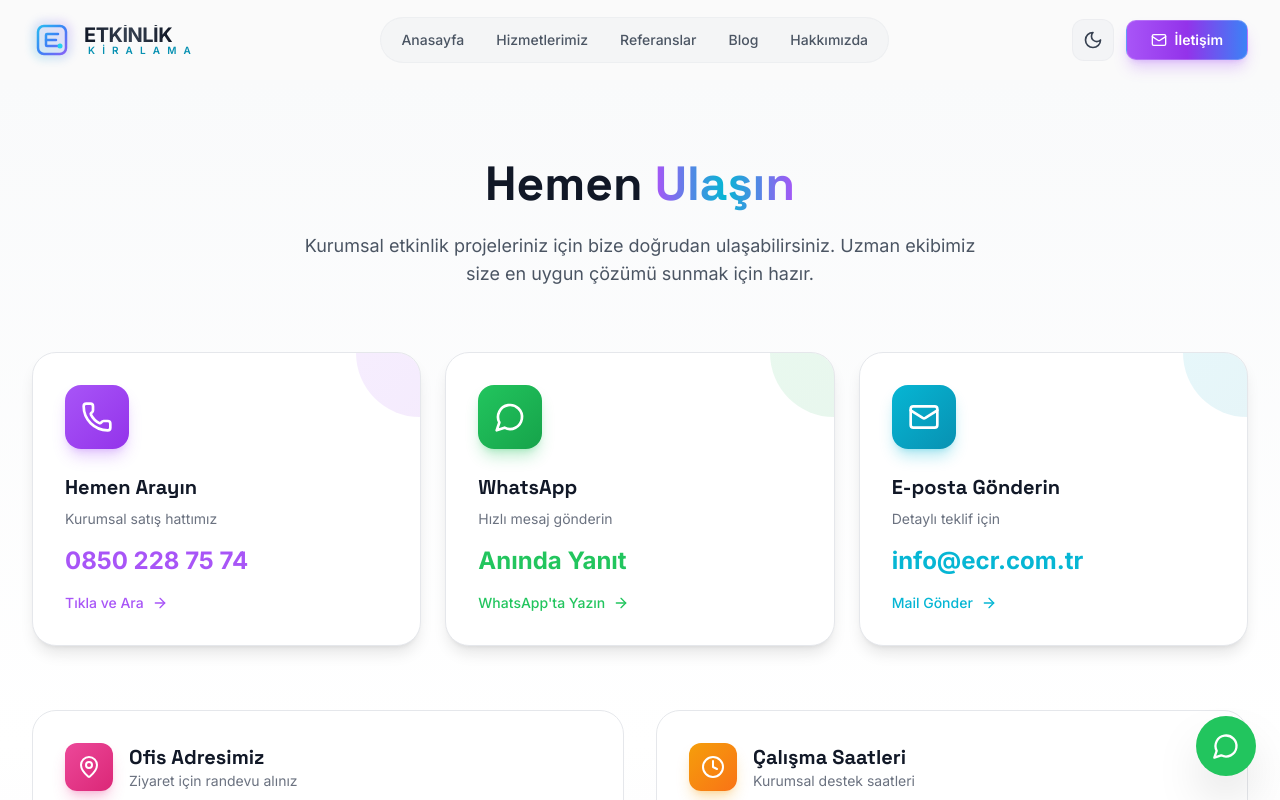
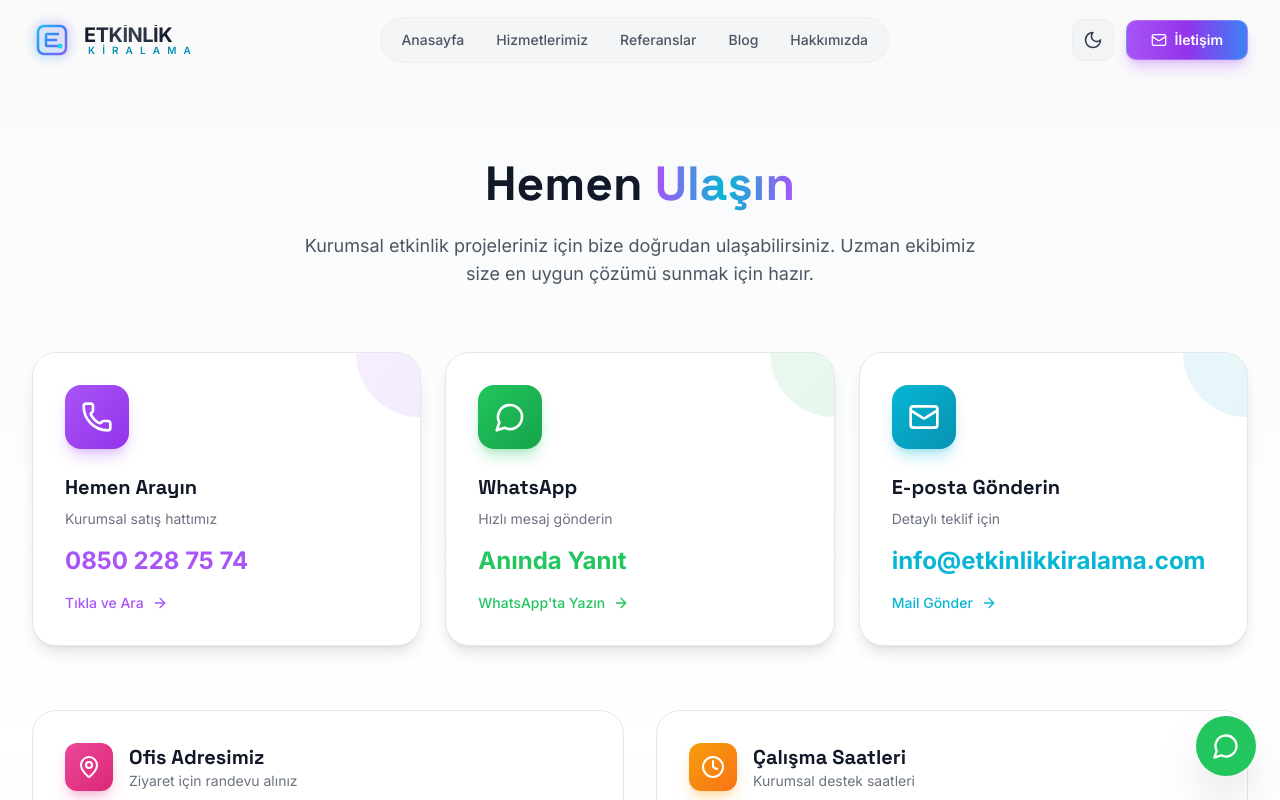
Before and after one commit to ECR-Bilgisayar/etkinlik-kiralama, a React (Vite) app: page /iletisim in a window 1280 px wide. Shown: the top 800 px of the page. Built offline with nearby package versions, Linux system fonts and the light colour scheme.

Commit message:
hakkımızda yazısı

```diff
--- a/src/pages/ContactPage.jsx
+++ b/src/pages/ContactPage.jsx
@@ -34,7 +34,7 @@ const ContactPage = () => {
       icon: Mail,
       title: 'E-posta Gönderin',
       subtitle: 'Detaylı teklif için',
-      value: 'info@ecr.com.tr',
+      value: 'info@etkinlikkiralama.com',
       linkText: 'Mail Gönder',
       href: 'mailto:info@ecr.com.tr?subject=Etkinlik%20Hizmeti%20Talebi',
       gradient: 'from-cyan-500 to-cyan-600',
--- a/src/pages/HomePage.jsx
+++ b/src/pages/HomePage.jsx
@@ -225,7 +225,7 @@ const HomePage = () => {
                 Hakkımızda
               </h2>
               <p className="text-lg text-gray-700 dark:text-gray-300 mb-6 leading-relaxed">
-                Dinamik kadromuz, her türlü etkinlikte müşteri taleplerine hızlıca yanıt verebilmek ve teknolojik altyapıyı sorunsuz bir şekilde sağlamak için sürekli olarak yenilikçi çözümler sunmaktadır.
+                ECR Etkinlik Bilgisayar olarak 2014’ten beri etkinliklere ve kurumlara teknoloji kiralama, kurulum ve saha desteğini tek çatı altında sunuyoruz. Güçlü operasyon kabiliyetimiz ve sahada hazır teknik ekibimizle ihtiyaca en uygun kurguyu hızla devreye alır, etkinliklerin kesintisiz ilerlemesini sağlarız.
               </p>
               <p className="text-lg text-gray-700 dark:text-gray-300 mb-8 leading-relaxed">
                 Meta, Honda, Red Bull, Trendyol, Porsche, TRT, Vakıfbank, Netflix, Akbank gibi önde gelen markalarla çalışarak edindiğimiz deneyimle, her projeye özel çözümler üretiyoruz.
```
